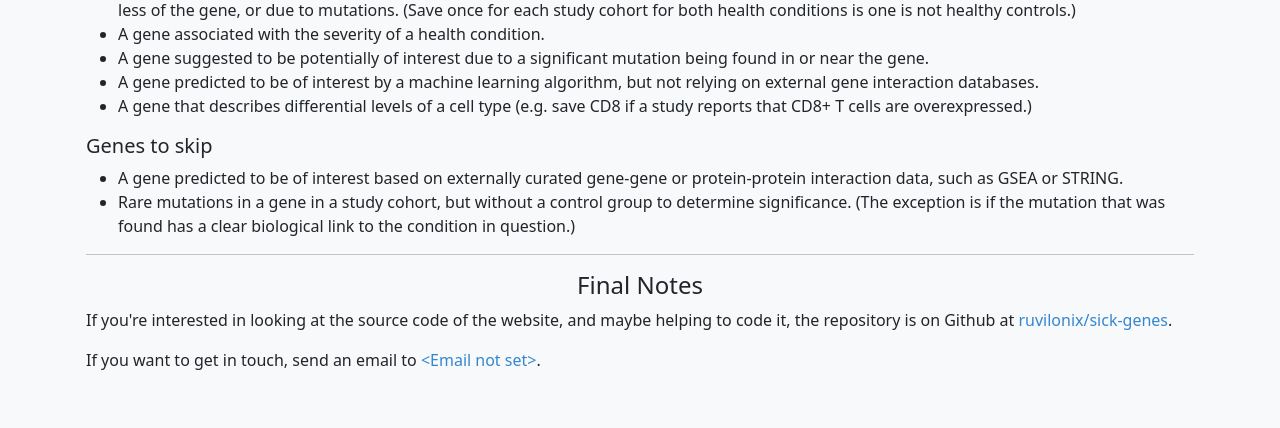
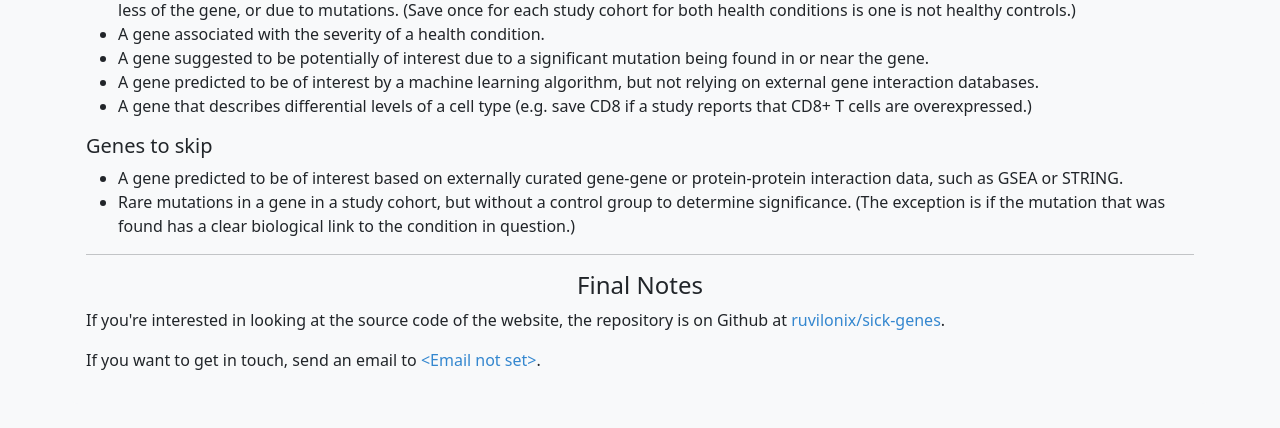
Before and after one commit to ruvilonix/sick-genes, a Django app: page /about/ in a window 1280 px wide. Shown: the part 655-1083 px from the top of the page. Run offline with Django 5.2, Linux system fonts and the light colour scheme; parts of the project's set-up code (start-up, migrations or seed data) failed here and were passed over.

Commit message:
removed part of about page related to repo

```diff
--- a/sickgenes/templates/sickgenes/about.html
+++ b/sickgenes/templates/sickgenes/about.html
@@ -37,7 +37,7 @@
         <hr>
 
         <h4 class="text-center">Final Notes</h4>
-        <p>If you're interested in looking at the source code of the website, and maybe helping to code it, the repository is on Github at <a href="https://github.com/ruvilonix/sick-genes/" target="_blank">ruvilonix/sick-genes</a>.</p>
+        <p>If you're interested in looking at the source code of the website, the repository is on Github at <a href="https://github.com/ruvilonix/sick-genes/" target="_blank">ruvilonix/sick-genes</a>.</p>
         <p>If you want to get in touch, send an email to <a href="mailto:{{ contact_email_address }}" target="_blank">{{ contact_email_address }}</a>.</p>
 </div>
 
```
